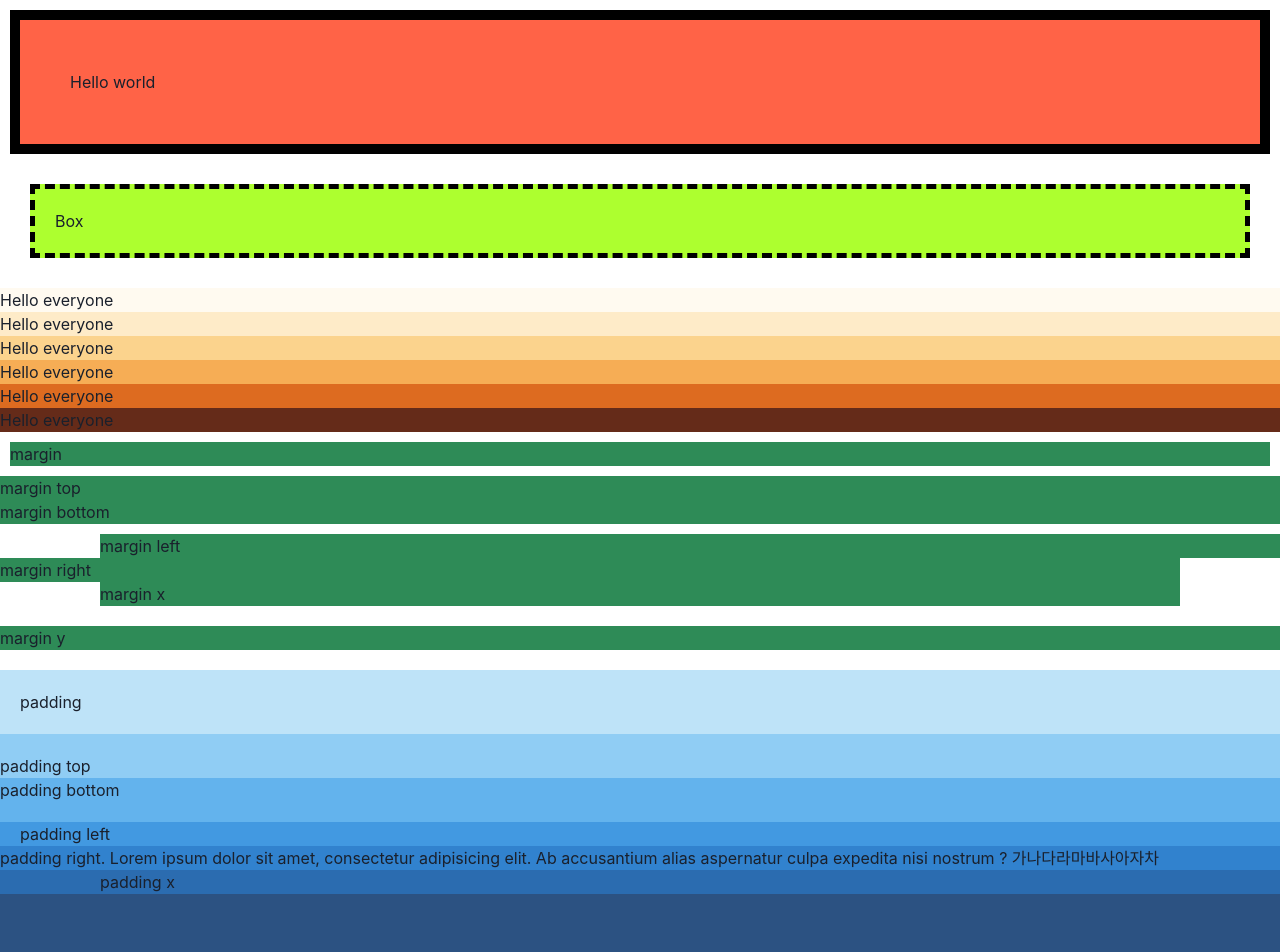
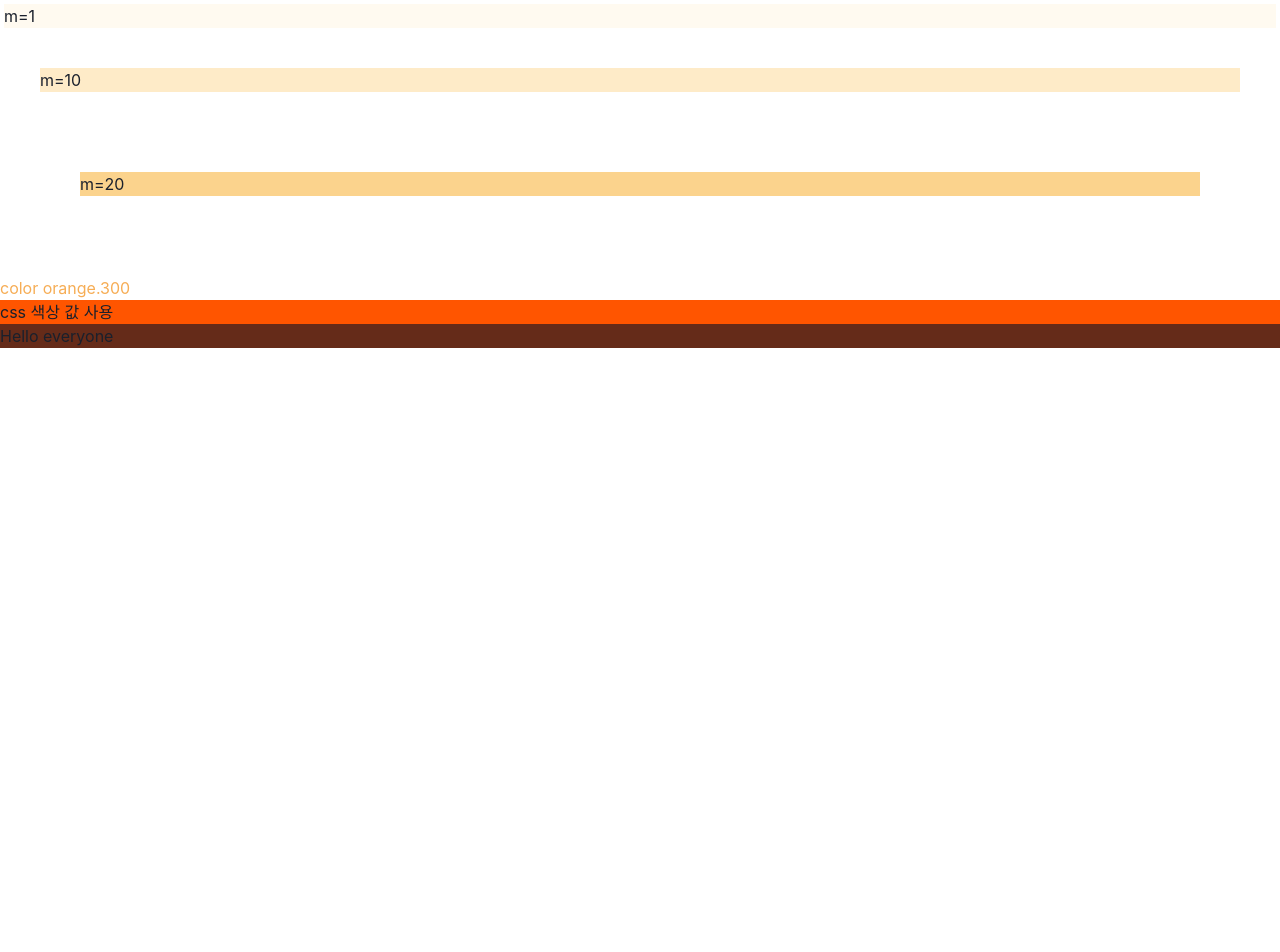
Before and after one commit to kiwi85547/react20240509, a React (Vite) app: page / in a window 1280 px wide. Shown: the top 952 px of the page. After the commit the page ends 800 px from the top, so only its background shows below. Built offline with nearby package versions, Linux system fonts and the light colour scheme.

Commit message:
스페이스

```diff
--- a/src/App.jsx
+++ b/src/App.jsx
@@ -4,37 +4,12 @@ import {Box, ChakraProvider} from "@chakra-ui/react";
 function App(props) {
     return (
         <ChakraProvider>
-            <div style={{
-                padding: "50px",
-                margin: "10px",
-                border: "10px solid black",
-                background: "tomato"
-            }}> Hello world
-            </div>
-            <Box p={"20px"} m={"30px"} border={"5px dashed black"} bgColor={"greenyellow"}>Box</Box>
-            <Box bgColor={"orange.50"}>Hello everyone</Box>
-            <Box bgColor={"orange.100"}>Hello everyone</Box>
-            <Box bgColor={"orange.200"}>Hello everyone</Box>
-            <Box bgColor={"orange.300"}>Hello everyone</Box>
-            <Box bgColor={"orange.500"}>Hello everyone</Box>
-            <Box bgColor={"orange.900"}>Hello everyone</Box>
-            <Box m={"10px"} bgColor={"seagreen"}>margin </Box>
-            <Box mt={"10px"} bgColor={"seagreen"}>margin top</Box>
-            <Box mb={"10px"} bgColor={"seagreen"}>margin bottom</Box>
-            <Box ml={"100px"} bgColor={"seagreen"}>margin left</Box>
-            <Box mr={"100px"} bgColor={"seagreen"}>margin right</Box>
-            <Box mx={"100px"} bgColor={"seagreen"}>margin x</Box>
-            <Box my={"20px"} bgColor={"seagreen"}>margin y</Box>
-            <Box p={"20px"} bgColor={"blue.100"}>padding</Box>
-            <Box pt={"20px"} bgColor={"blue.200"}>padding top</Box>
-            <Box pb={"20px"} bgColor={"blue.300"}>padding bottom</Box>
-            <Box pl={"20px"} bgColor={"blue.400"}>padding left</Box>
-            <Box pr={"100px"} bgColor={"blue.500"}>padding right. Lorem ipsum dolor sit amet, consectetur adipisicing
-                elit. Ab accusantium alias aspernatur culpa expedita nisi nostrum ? 가나다라마바사아자차</Box>
-            <Box px={"100px"} bgColor={"blue.600"}>padding x</Box>
-            <Box py={"100px"} bgColor={"blue.700"}>padding y</Box>
-            <Box w={"500px"} bgColor={"yellow.200"}>width 500px</Box>
-            <Box h={"500px"} bgColor={"yellow.700"}>height 500px</Box>
+            <Box m={1} bgColor={"orange.50"}>m=1</Box>
+            <Box m={10} bgColor={"orange.100"}>m=10</Box>
+            <Box m={20} bgColor={"orange.200"}>m=20</Box>
+            <Box color={"orange.300"}>color orange.300</Box>
+            <Box bgColor={"#f50"}>css 색상 값 사용</Box>
+            <Box bg={"orange.900"}>Hello everyone</Box>
         </ChakraProvider>
     );
 }
```
